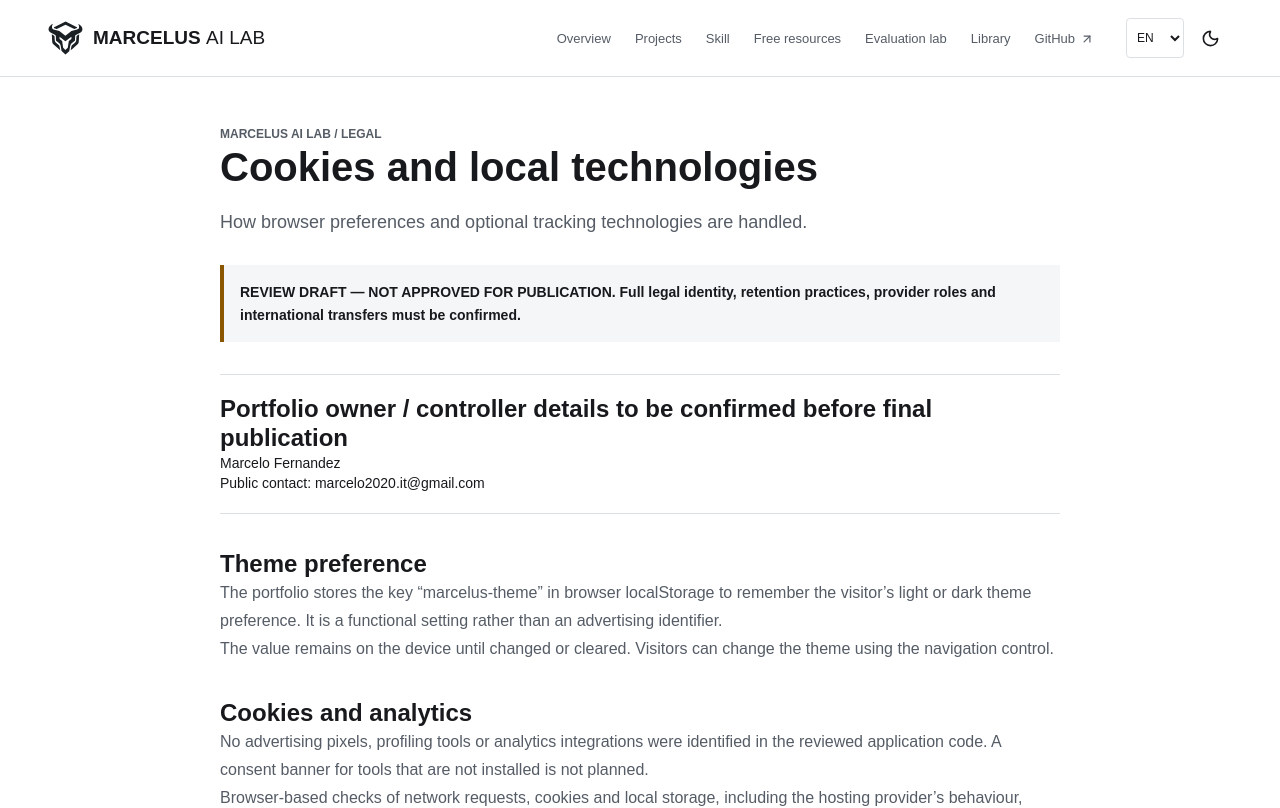
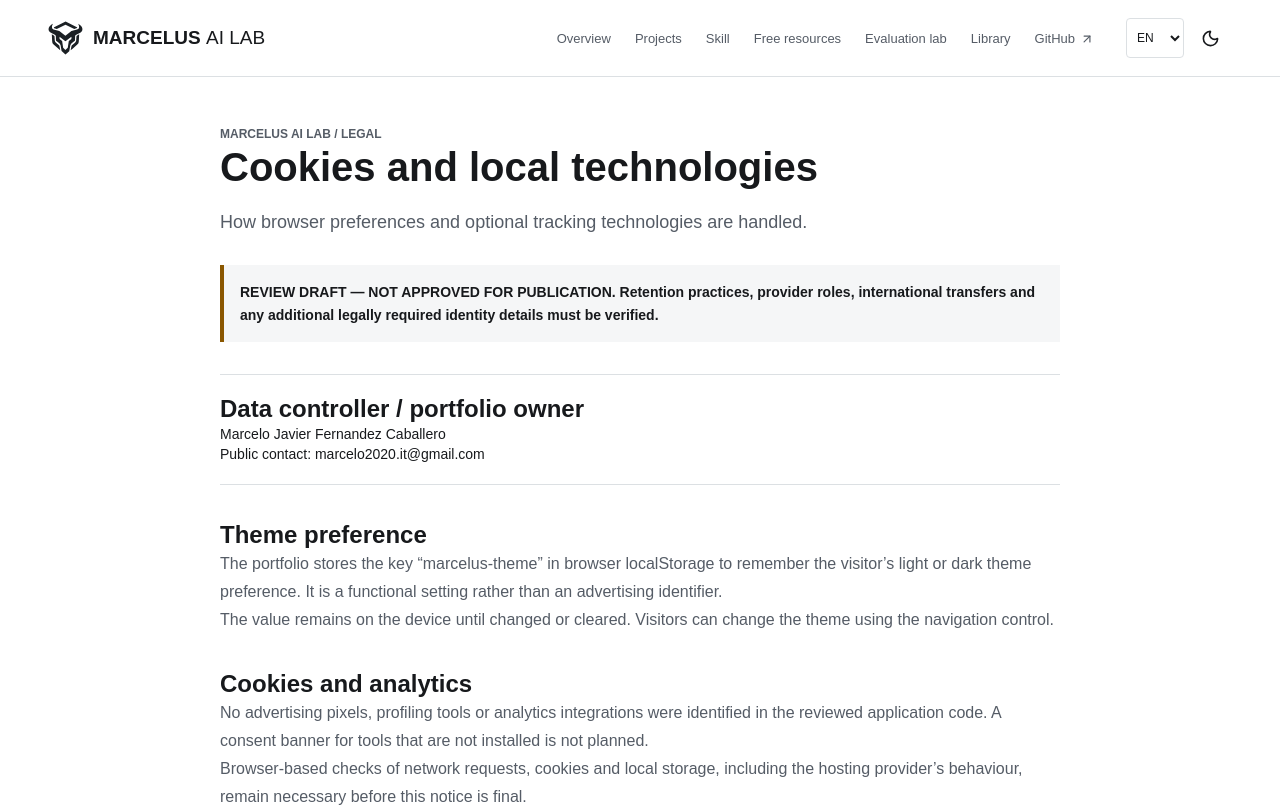
Before and after one commit to manzo8b/marcelus-v-v01, a Next.js app in the folder apps/marcelus-ai-lab/: page /legal/cookies in a window 1280 px wide. Shown: the top 808 px of the page. Built offline with nearby package versions, Linux system fonts and the light colour scheme.

Commit message:
feat(legal): display confirmed full owner name in all nine localized legal pages

```diff
--- a/apps/marcelus-ai-lab/components/legal-pages.tsx
+++ b/apps/marcelus-ai-lab/components/legal-pages.tsx
@@ -1,5 +1,6 @@
 import Link from 'next/link';
 import { profile } from '@/data/portfolio';
+import { legalOwnerName } from '@/data/legal-identity';
 import { type Locale, localizedPath } from '@/data/i18n';
 
 export type LegalKind = 'notice' | 'privacy' | 'cookies';
@@ -8,8 +9,8 @@ type PageCopy = { title: string; subtitle: string; sections: Section[] };
 type Labels = { draft: string; controller: string; contact: string; more: string; notice: string; privacy: string; cookies: string };
 const labels: Record<Locale, Labels> = {
   it: {
-    draft: 'BOZZA IN REVISIONE — NON APPROVATA PER LA PUBBLICAZIONE. Identità legale completa, prassi di conservazione, ruoli dei fornitori e trasferimenti internazionali da confermare.',
-    controller: 'Responsabile del portfolio / titolare da confermare per l’informativa definitiva',
+    draft: 'BOZZA IN REVISIONE — NON APPROVATA PER LA PUBBLICAZIONE. Prassi di conservazione, ruoli dei fornitori, trasferimenti internazionali ed eventuali ulteriori dati identificativi obbligatori da verificare.',
+    controller: 'Titolare del trattamento / responsabile del portfolio',
     contact: 'Contatto pubblico',
     more: 'Altre informazioni',
     notice: 'Informazioni legali',
@@ -17,8 +18,8 @@ const labels: Record<Locale, Labels> = {
     cookies: 'Cookie e tecnologie locali',
   },
   en: {
-    draft: 'REVIEW DRAFT — NOT APPROVED FOR PUBLICATION. Full legal identity, retention practices, provider roles and international transfers must be confirmed.',
-    controller: 'Portfolio owner / controller details to be confirmed before final publication',
+    draft: 'REVIEW DRAFT — NOT APPROVED FOR PUBLICATION. Retention practices, provider roles, international transfers and any additional legally required identity details must be verified.',
+    controller: 'Data controller / portfolio owner',
     contact: 'Public contact',
     more: 'Related information',
     notice: 'Legal notice',
@@ -26,8 +27,8 @@ const labels: Record<Locale, Labels> = {
     cookies: 'Cookies and local technologies',
   },
   es: {
-    draft: 'BORRADOR EN REVISIÓN — NO APROBADO PARA PUBLICACIÓN. Deben confirmarse la identidad legal completa, la conservación, los roles de los proveedores y las transferencias internacionales.',
-    controller: 'Responsable del portafolio / identidad del responsable por confirmar antes de publicar',
+    draft: 'BORRADOR EN REVISIÓN — NO APROBADO PARA PUBLICACIÓN. Deben verificarse la conservación, los roles de los proveedores, las transferencias internacionales y los posibles datos identificativos adicionales exigidos por ley.',
+    controller: 'Responsable del tratamiento / titular del portafolio',
     contact: 'Contacto público',
     more: 'Información relacionada',
     notice: 'Aviso legal',
@@ -304,7 +305,7 @@ export function LegalPage({ locale, kind }: { locale: Locale; kind: LegalKind })
       </aside>
       <section className="my-8 border-y border-[var(--line)] py-5 text-sm">
         <h2 className="mb-3 text-base">{l.controller}</h2>
-        <p>{profile.name}</p>
+        <p>{legalOwnerName}</p>
         <p className="mt-2">
           {l.contact}: <a className="underline underline-offset-4" href={'mailto:' + profile.email}>{profile.email}</a>
         </p>
```
